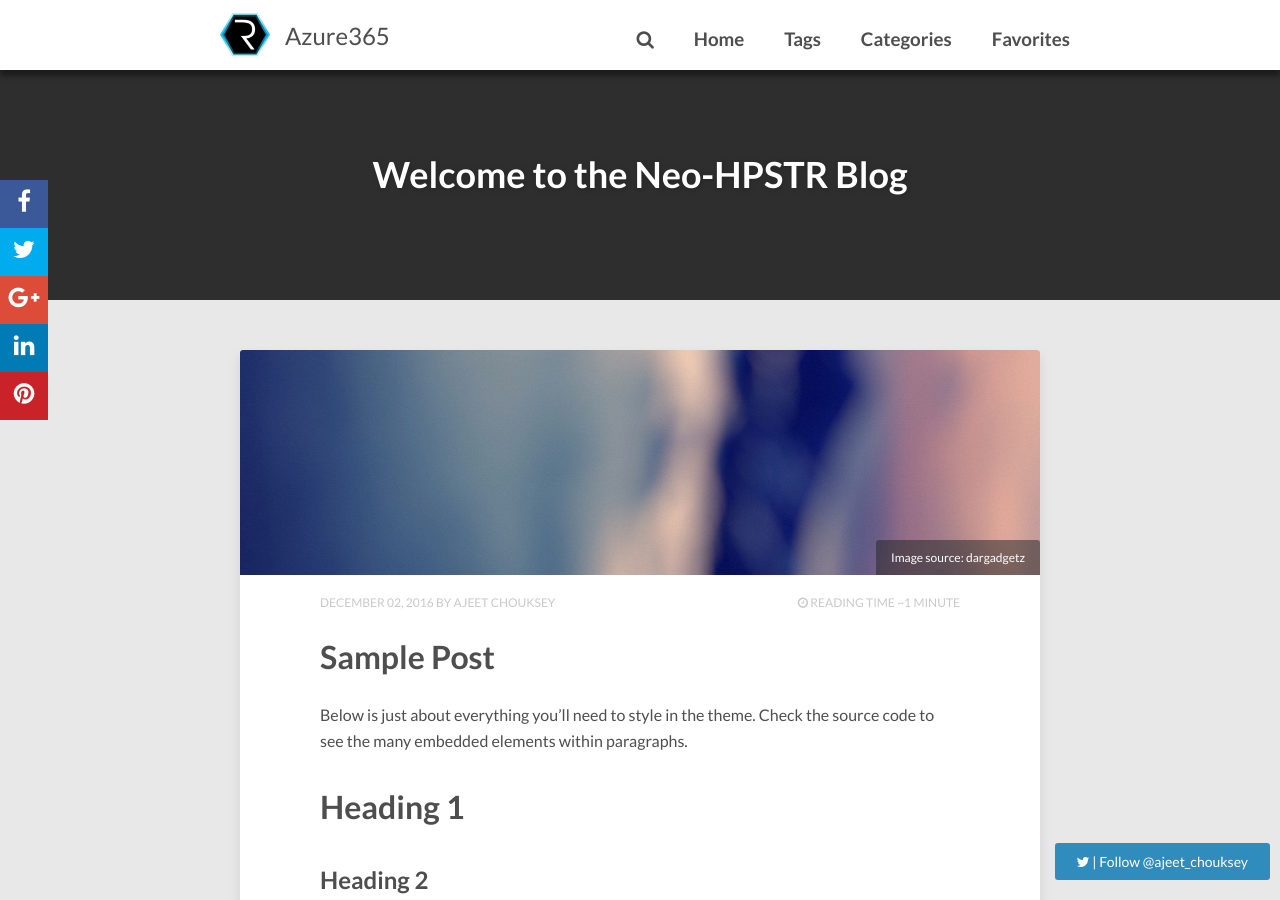
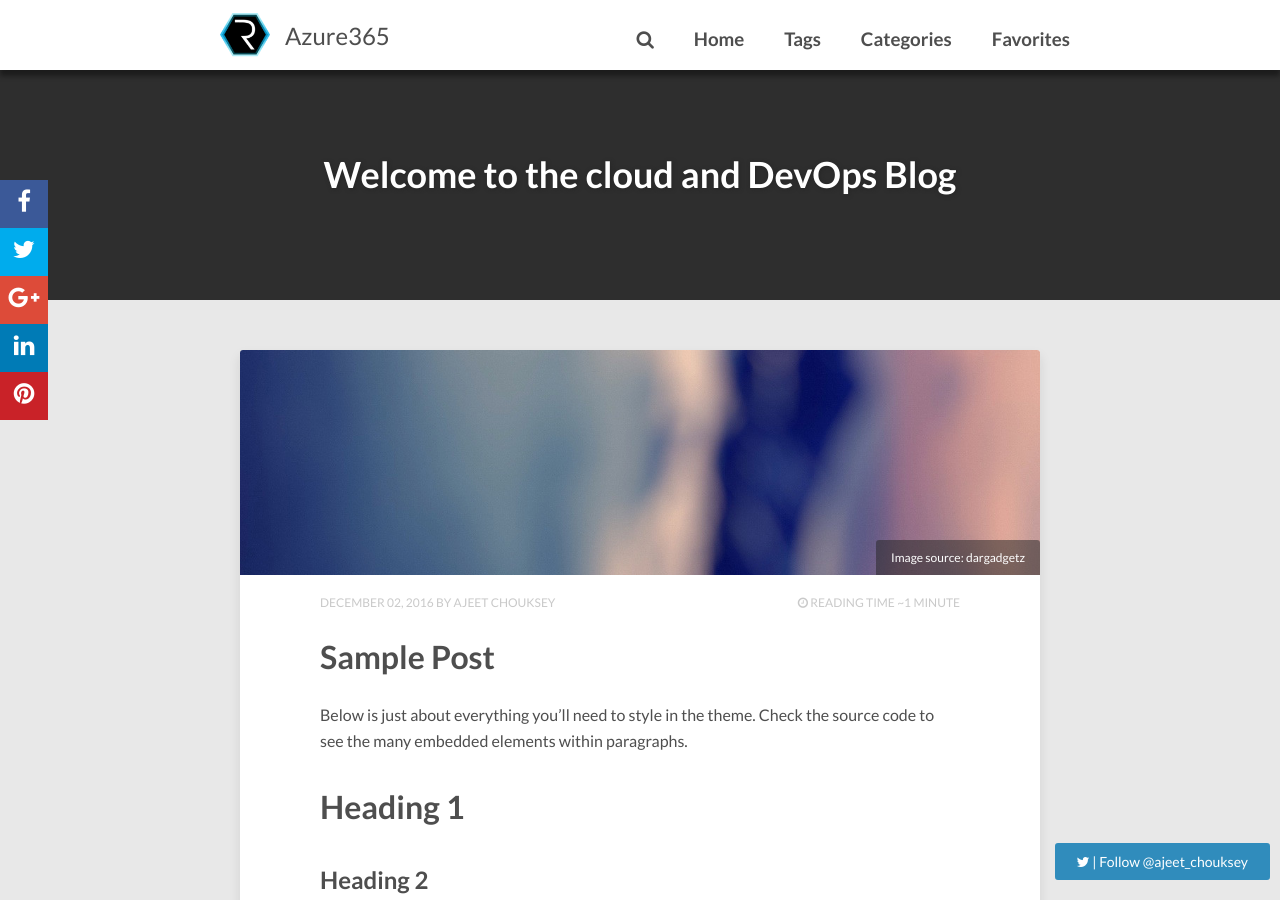
Before and after one commit to ajeetblog/blog, a Jekyll site: the page built from index.html, in a window 1280 px wide and 900 px high. Built offline with Jekyll 4.4.1, drawn with Linux system fonts in a browser that asks for light colours; nearby versions of some CDN libraries; the list of posts is cut into pages by our own code; comment, search, counter and statistics services are not loaded.

Commit message:
info update

```diff
--- a/index.html
+++ b/index.html
@@ -1,8 +1,8 @@
 ---
 layout: home
-title: "Welcome to the Neo-HPSTR Blog"
-description: "Describe this nonsense."
-tags: [Jekyll, theme, themes, responsive, blog, modern]
+title: "Welcome to the cloud and DevOps Blog"
+description: "Welcome to the cloud and DevOps Blog."
+tags: [blog]
 comments: false
 ---
 
```
